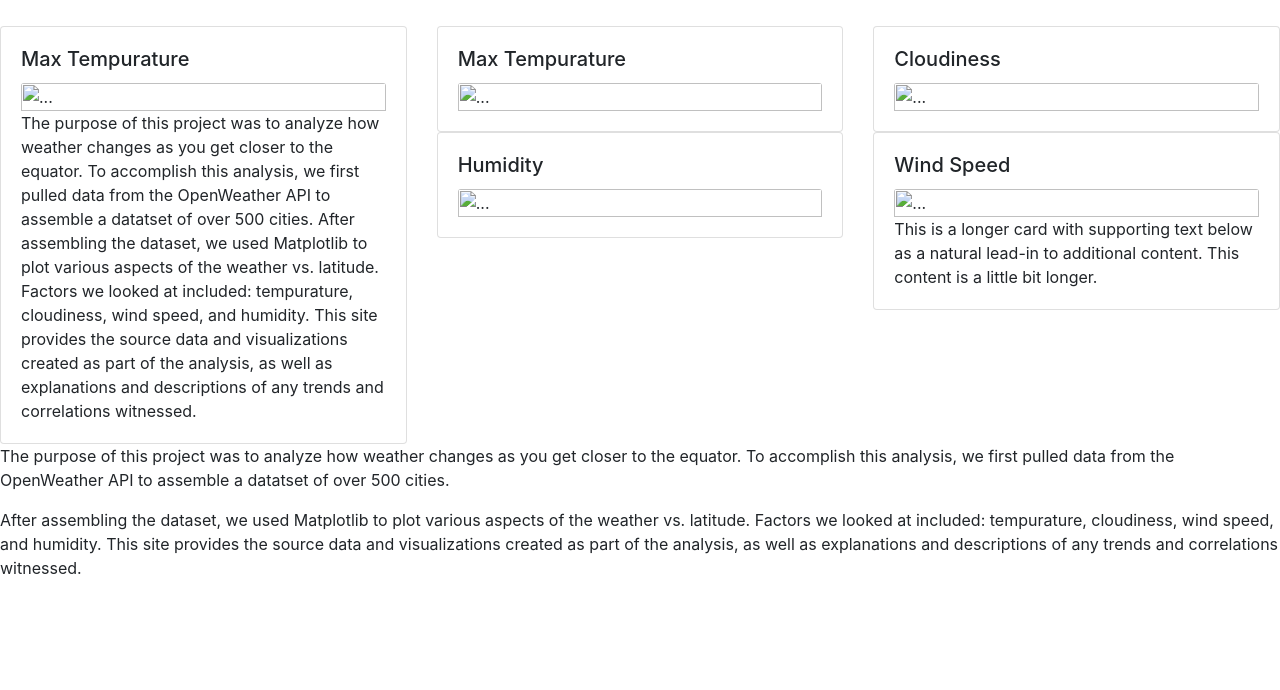
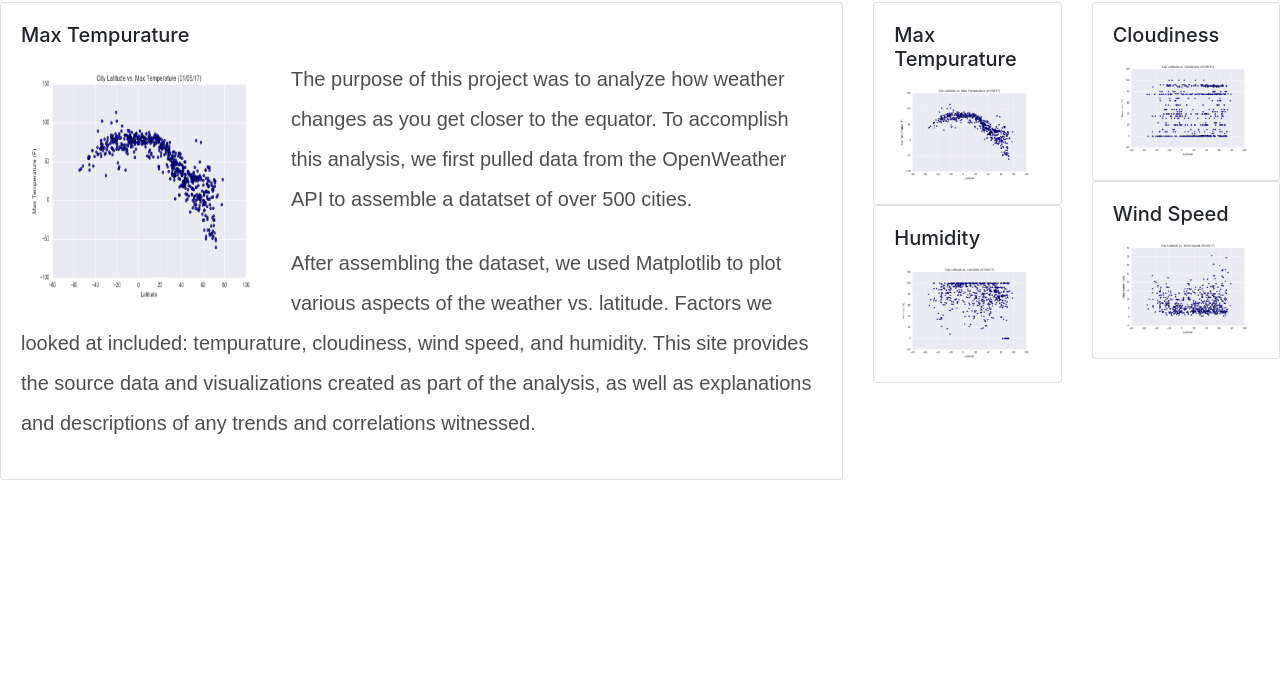
Before and after one commit to KManthey/Web-Design-Challenge, a plain HTML site: page index.html in a window 1280 px wide. Shown: the part 110-800 px from the top of the page. Drawn offline with nearby package versions, Linux system fonts and the light colour scheme.

Commit message:
web updates

```diff
--- a/index.html
+++ b/index.html
@@ -7,7 +7,7 @@
 
 <!-- Bootstrap CSS -->
 <link rel="stylesheet" href="https://cdn.jsdelivr.net/npm/bootstrap@4.5.3/dist/css/bootstrap.min.css" integrity="sha384-TX8t27EcRE3e/ihU7zmQxVncDAy5uIKz4rEkgIXeMed4M0jlfIDPvg6uqKI2xXr2" crossorigin="anonymous">
-
+<link rel="stylesheet" href="style.css">
 <title>Landing Page</title>
 </head>
 
@@ -38,10 +38,10 @@
             Plot
           </a>
           <div class="dropdown-menu" aria-labelledby="navbarDropdown">
-            <a class="dropdown-item" href="tempurature.html">Max Tempurature</a>
+            <a class="dropdown-item" href="/images/tempurature.html">Max Tempurature</a>
             <a class="dropdown-item" href="humidity.html">Humidity</a>
             <a class="dropdown-item" href="cloudiness.html">Cloudiness</a>
-            <a class="dropdown-item" href="wind.html">Wind Speed</a>
+            <a class="dropdown-item" href="image/Fig4.png">Wind Speed</a>
           </div>
         </li>
       </ul>
@@ -55,11 +55,11 @@
 <!--row 1 headers-->
 <div class="row row-cols-2 row-cols-md-12">
   <!--first of 2 columns-->
-  <div class="col mb-8">
+  <div class="col-md-8">
     <h1>Summary: Latitude vs X</h1>
   </div>
     <!--second of 2 columns-->
-  <div class="col mb-4">
+  <div class="col-md-4">
     <h1>Visualizations</h1>
   </div>
 </div>
@@ -68,50 +68,49 @@
 <div class="row row-cols-3 row-cols-md-12">
   <!--column 1 of 3 -->
   <!--card 1-->
-  <div class="col mb-8">
+  <div class="col-md-8">
     <div class="card">
-    <div class="card-body">
+    <div class="card-body temp_card">
     <h5 class="card-title">Max Tempurature</h5>
-    <img src="tempurature.html" class="card-img-top" alt="...">
-    <p class="card-text">The purpose of this project was to analyze how weather changes as you get closer to the equator.  To accomplish this analysis, we first pulled data from the OpenWeather API to assemble a datatset of over 500 cities.
-      After assembling the dataset, we used Matplotlib to plot various aspects of the weather vs. latitude.  Factors we looked at included: tempurature, cloudiness, wind speed, and humidity.  This site provides the source data and visualizations created as part of the analysis, as well as explanations and descriptions of any trends and correlations witnessed.
+    <img src="images/Fig1.png" class="float-left tempurature" alt="...">
+    <p class="card-text">The purpose of this project was to analyze how weather changes as you get closer to the equator.  To accomplish this analysis, we first pulled data from the OpenWeather API to assemble a datatset of over 500 cities.</p>
+    <p class="mt-4">After assembling the dataset, we used Matplotlib to plot various aspects of the weather vs. latitude.  Factors we looked at included: tempurature, cloudiness, wind speed, and humidity.  This site provides the source data and visualizations created as part of the analysis, as well as explanations and descriptions of any trends and correlations witnessed.
     </p>
    </div>
    </div>
   </div>
 <!--column 2 of 3 -->
   <!--card 1-->
-  <div class="col mb-2">
+  <div class="col-md-2">
         <div class="card">
       <div class="card-body">
         <h5 class="card-title">Max Tempurature</h5>
-        <img src="tempurature.html" class="card-img-top" alt="...">
+        <img src="images/Fig1.png" class="card-img-top" alt="...">
       </div>
     </div>
     <!--card 2-->
     <div class="card">
       <div class="card-body">
         <h5 class="card-title">Humidity</h5>
-        <img src="/HomeWork_out/Web_HW/Web-Design-Challenge/humidity.html" class="card-img-top" alt="...">
+        <img src="images/Fig2.png" class="card-img-top" alt="...">
       </div>
     </div>
   </div>
   <!--column 3 of 3 -->
-  <div class="col mb-2">
+  <div class="col-md-2">
   <!--card 3-->
     <div class="card">
       <div class="card-body">
         <h5 class="card-title">Cloudiness</h5>
-        <img src="..." class="card-img-top" alt="...">
+        <img src="images/Fig3.png" class="card-img-top" alt="...">
       </div>
     </div>
   <!--card 4-->
     <div class="card">
       <div class="card-body">
         <h5 class="card-title">Wind Speed</h5>
-        <img src="..." class="card-img-top" alt="...">
-        <p class="card-text">This is a longer card with supporting text below as a natural lead-in to additional content. This content is a little bit longer.</p>
-      </div>
+        <img src="images/Fig4.png" class="card-img-top" alt="...">
+        </div>
     </div>
   </div>
 </div>
@@ -122,12 +121,6 @@
 <!--columns go inside rows and rows go inside containers -- container - row- column -->
 
 
-<p>
-  The purpose of this project was to analyze how weather changes as you get closer to the equator.  To accomplish this analysis, we first pulled data from the OpenWeather API to assemble a datatset of over 500 cities.
-</p>
-<p>
-  After assembling the dataset, we used Matplotlib to plot various aspects of the weather vs. latitude.  Factors we looked at included: tempurature, cloudiness, wind speed, and humidity.  This site provides the source data and visualizations created as part of the analysis, as well as explanations and descriptions of any trends and correlations witnessed.
-</p>
 
 
 
--- /dev/null
+++ b/style.css
@@ -0,0 +1,15 @@
+.tempurature{
+    height:250px;
+    width: 250px;
+    margin-right: 20px;
+    margin-bottom: 0px;
+}
+.temp_card p{
+    font-family: Arial, Helvetica, sans-serif;
+    line-height: 40px;
+    font-size: 20px;
+    color: #4e4f50;
+}
+body{
+
+}
```
Also changed, not shown: images/cloudiness.html (added, +16 -0 lines), images/humidity.html (added, +16 -0 lines), images/tempurature.html (added, +16 -0 lines), images/wind.html (added, +16 -0 lines), images/comparison-lg.png (added), images/comparison-sm.png (added), images/data-lg.png (added), images/data-sm.png (added), images/landing-sm.png (added), images/landingResize.png (added), images/nav-lg.png (added), images/nav-sm.png (added), images/visualize-lg.png (added), images/visualize-sm.png (added), 1 other file.
